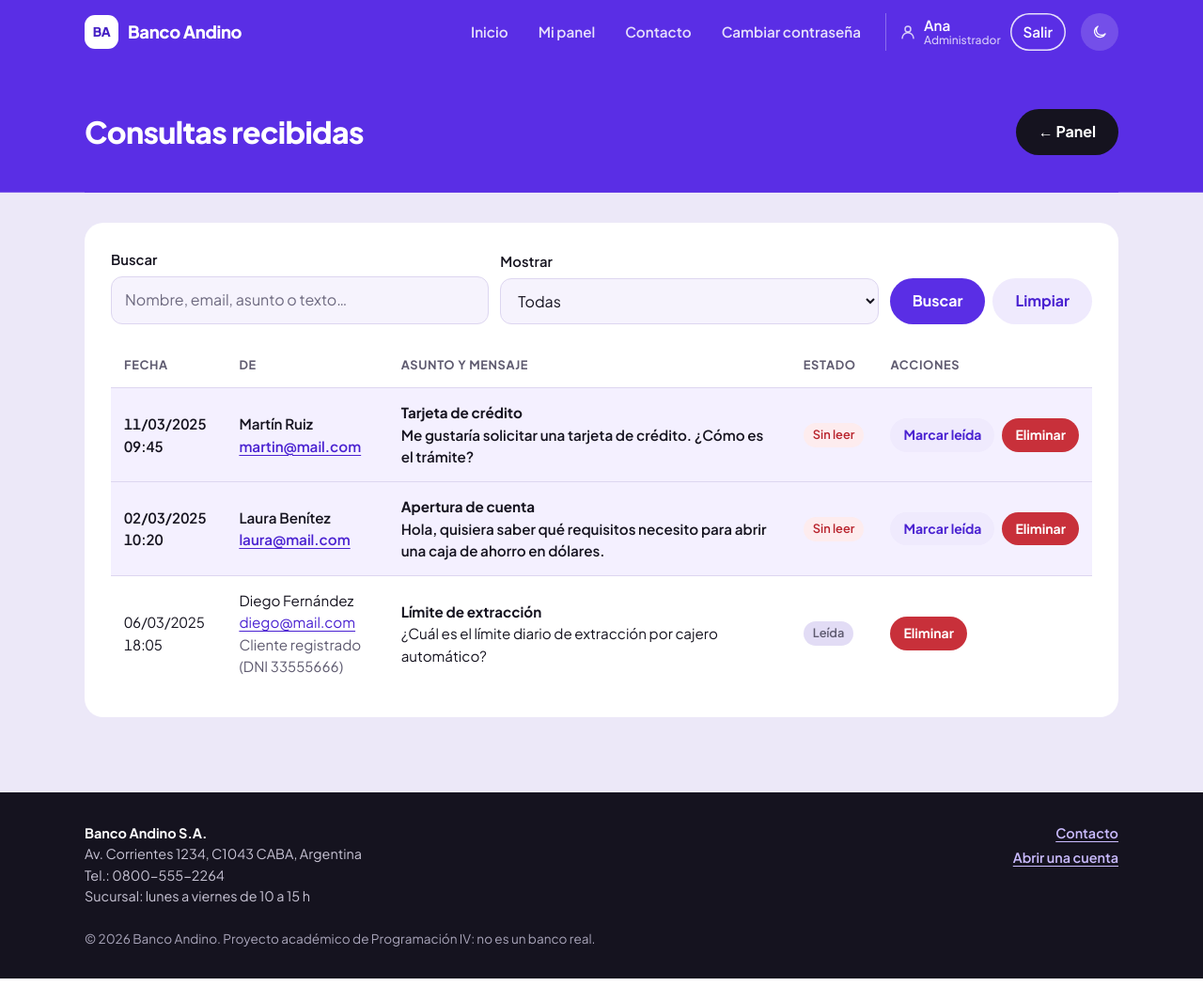
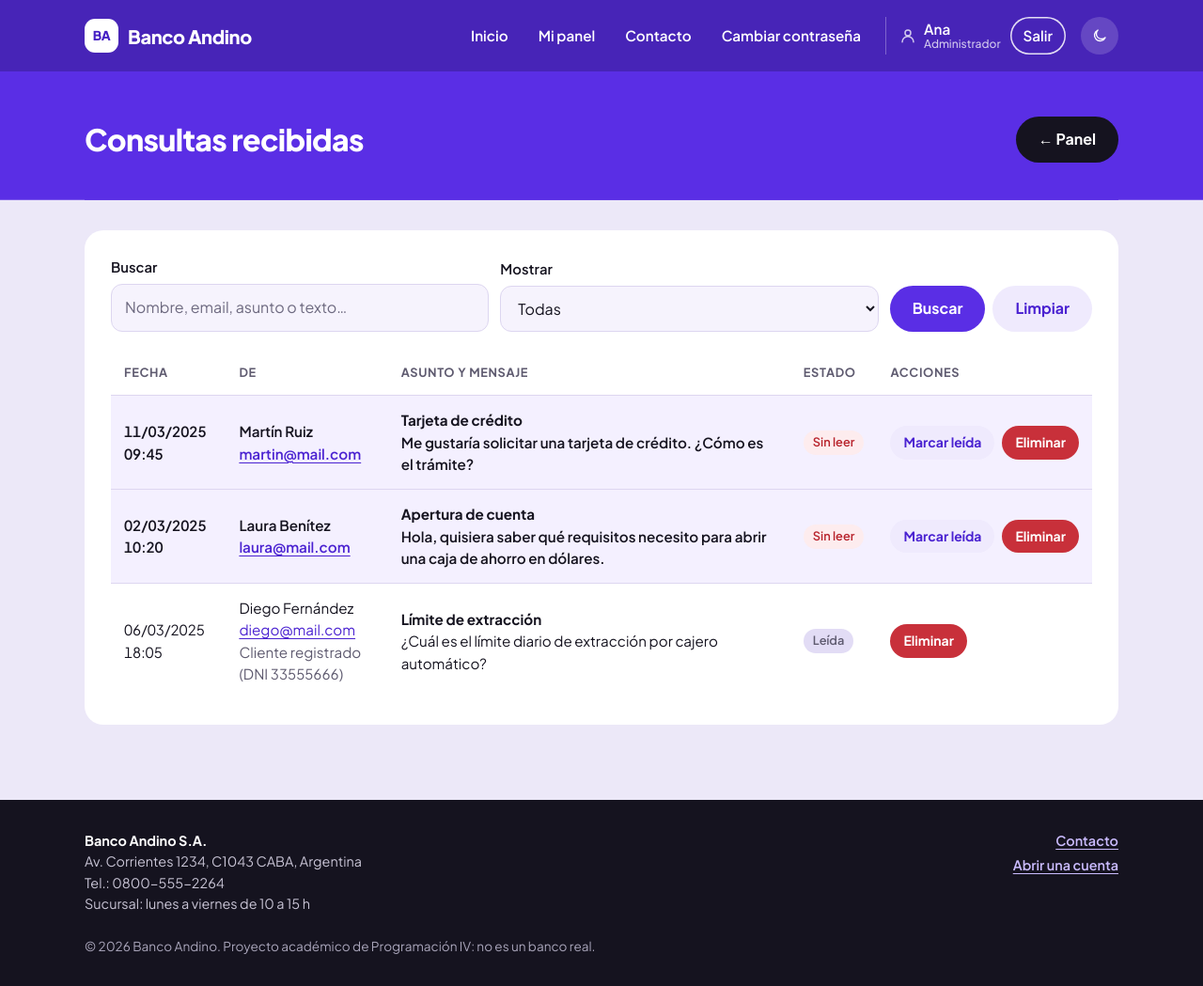
Before and after one commit to Lucas-Ferrari/frh-progra4-tp2, a PHP site: page /banco/admin/contactos.php in a window 1280 px wide. Shown: the whole page at 94% size. Run offline with PHP 8.4, Linux system fonts and the light colour scheme; a user stored in the database is signed in; data comes from the database, SQL or seed files in the repository.

Commit message:
Barra de navegación con más presencia

```diff
--- a/css/estilos.css
+++ b/css/estilos.css
@@ -112,8 +112,8 @@
     box-sizing: border-box;
 }
 
-/* scroll-padding-top: el header sticky (68px) no tapa lo que se enfoca o se ancla */
-html { scroll-behavior: smooth; scroll-padding-top: 84px; }
+/* scroll-padding-top: el header sticky no tapa lo que se enfoca o se ancla */
+html { scroll-behavior: smooth; scroll-padding-top: calc(var(--alto-header, 68px) + 16px); }
 
 body {
     margin: 0;
@@ -218,7 +218,7 @@ code {
     display: flex;
     align-items: center;
     justify-content: space-between;
-    min-height: 68px;
+    min-height: var(--alto-header, 68px);
     gap: 16px;
 }
 
@@ -229,7 +229,7 @@ code {
     color: var(--titulos);
     text-decoration: none;
     font-weight: 800;
-    font-size: 1.15rem;
+    font-size: 1.25rem;
     letter-spacing: -0.02em;
 }
 
@@ -853,7 +853,7 @@ fieldset.campo {
     .menu {
         display: none;
         position: absolute;
-        top: 68px;
+        top: var(--alto-header, 68px);
         left: 0;
         right: 0;
         background: var(--superficie);
@@ -1663,7 +1663,7 @@ a:not(.boton):not(.logo):hover { text-decoration-thickness: 3px; }
    y el <main> sube esos 68px por debajo de él. Cada primera banda violeta
    sube un poco más para empezar detrás del header.
    ===================================================================== */
-:root { --alto-header: 68px; }
+:root { --alto-header: 76px; } /* un poco más alta: más presencia */
 
 .js .contenido {
     margin-top: calc(var(--alto-header) * -1);
@@ -1691,7 +1691,9 @@ a:not(.boton):not(.logo):hover { text-decoration-thickness: 3px; }
    Solo si: hay JS, todavía no se bajó, la página empieza con violeta
    (no con un mensaje) y el menú del celular está cerrado. */
 .js body:not(:has(.contenido > .mensaje:first-child)) .encabezado:not(.con-sombra):not(:has(.menu.abierto)) {
-    background: transparent;
+    /* Velo de tinta semitransparente: la barra se distingue como franja
+       (un escalón de tono más oscuro) y el violeta de abajo se sigue viendo */
+    background: rgba(13, 8, 38, 0.24);
     --titulos: #ffffff;           /* logo, íconos y hamburguesa en blanco */
     --gris-fondo: rgba(255, 255, 255, 0.16);
     transition: background 0.3s var(--ease), box-shadow 0.25s var(--ease);
@@ -1705,13 +1707,13 @@ a:not(.boton):not(.logo):hover { text-decoration-thickness: 3px; }
    (En celular el menú es un desplegable claro y conserva sus colores.) */
 @media (min-width: 861px) {
     .js body:not(:has(.contenido > .mensaje:first-child)) .encabezado:not(.con-sombra) .menu a {
-        color: rgba(255, 255, 255, 0.85);
+        color: #ffffff;
     }
 
     .js body:not(:has(.contenido > .mensaje:first-child)) .encabezado:not(.con-sombra) .menu a:hover,
     .js body:not(:has(.contenido > .mensaje:first-child)) .encabezado:not(.con-sombra) .menu a.activo {
         color: #ffffff;
-        background: rgba(255, 255, 255, 0.16);
+        background: rgba(255, 255, 255, 0.18);
     }
 
     /* "Ingresar" / "Salir": botón transparente con borde blanco */
```
